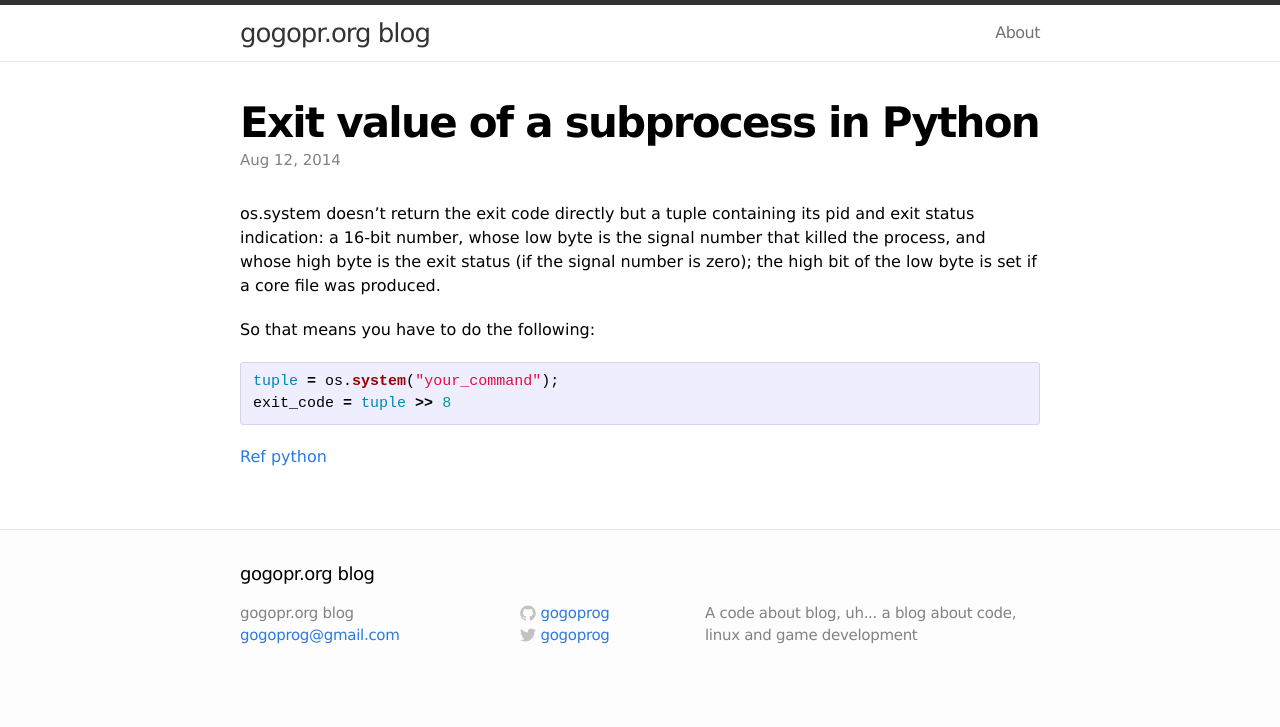
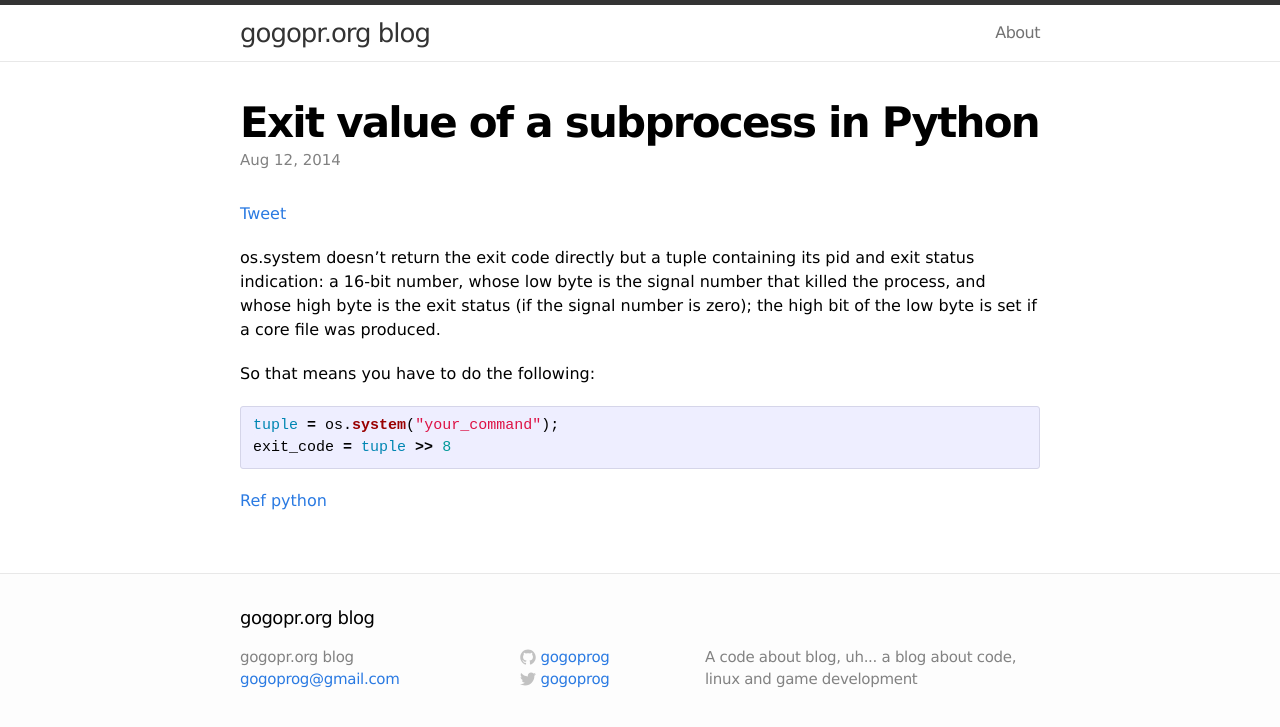
Before and after one commit to gogoprog/website, a Jekyll site: the page built from _posts/2014-08-12-subprocess-exit-value-python.markdown, in a window 1280 px wide. Shown: the top 727 px of the page. Built offline with Jekyll 4.4.1, drawn with Linux system fonts in a browser that asks for light colours; comment, search, counter and statistics services are not loaded.

Commit message:
Added twitter button

```diff
--- a/_layouts/post.html
+++ b/_layouts/post.html
@@ -8,6 +8,9 @@
     <p class="meta">{{ page.date | date: "%b %-d, %Y" }}{% if page.author %} • {{ page.author }}{% endif %}{% if page.meta %} • {{ page.meta }}{% endif %}</p>
   </header>
 
+  <a href="https://twitter.com/share" class="twitter-share-button">Tweet</a>
+<script>!function(d,s,id){var js,fjs=d.getElementsByTagName(s)[0],p=/^http:/.test(d.location)?'http':'https';if(!d.getElementById(id)){js=d.createElement(s);js.id=id;js.src=p+'://platform.twitter.com/widgets.js';fjs.parentNode.insertBefore(js,fjs);}}(document, 'script', 'twitter-wjs');</script>
+
   <article class="post-content">
   {{ content }}
   </article>
```
